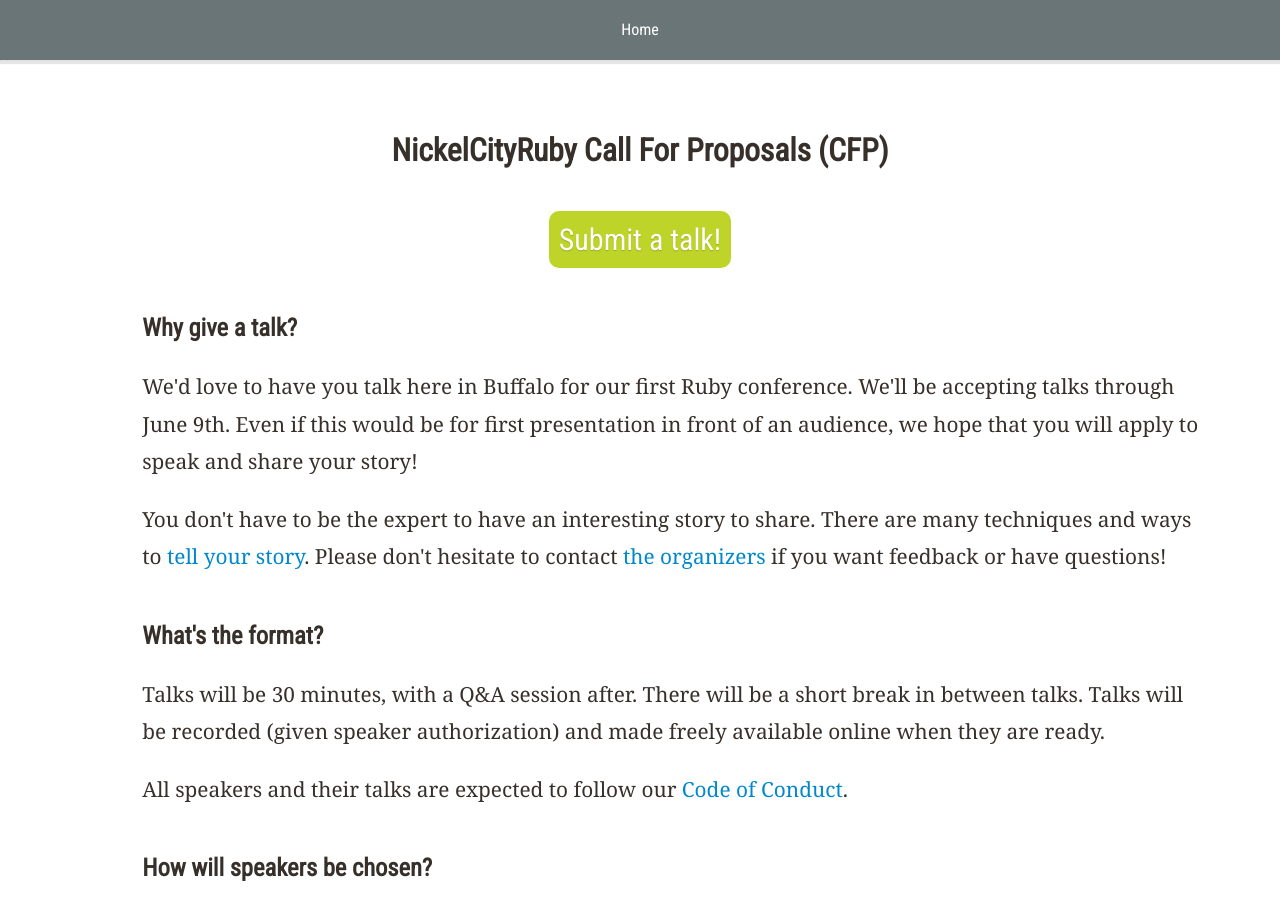
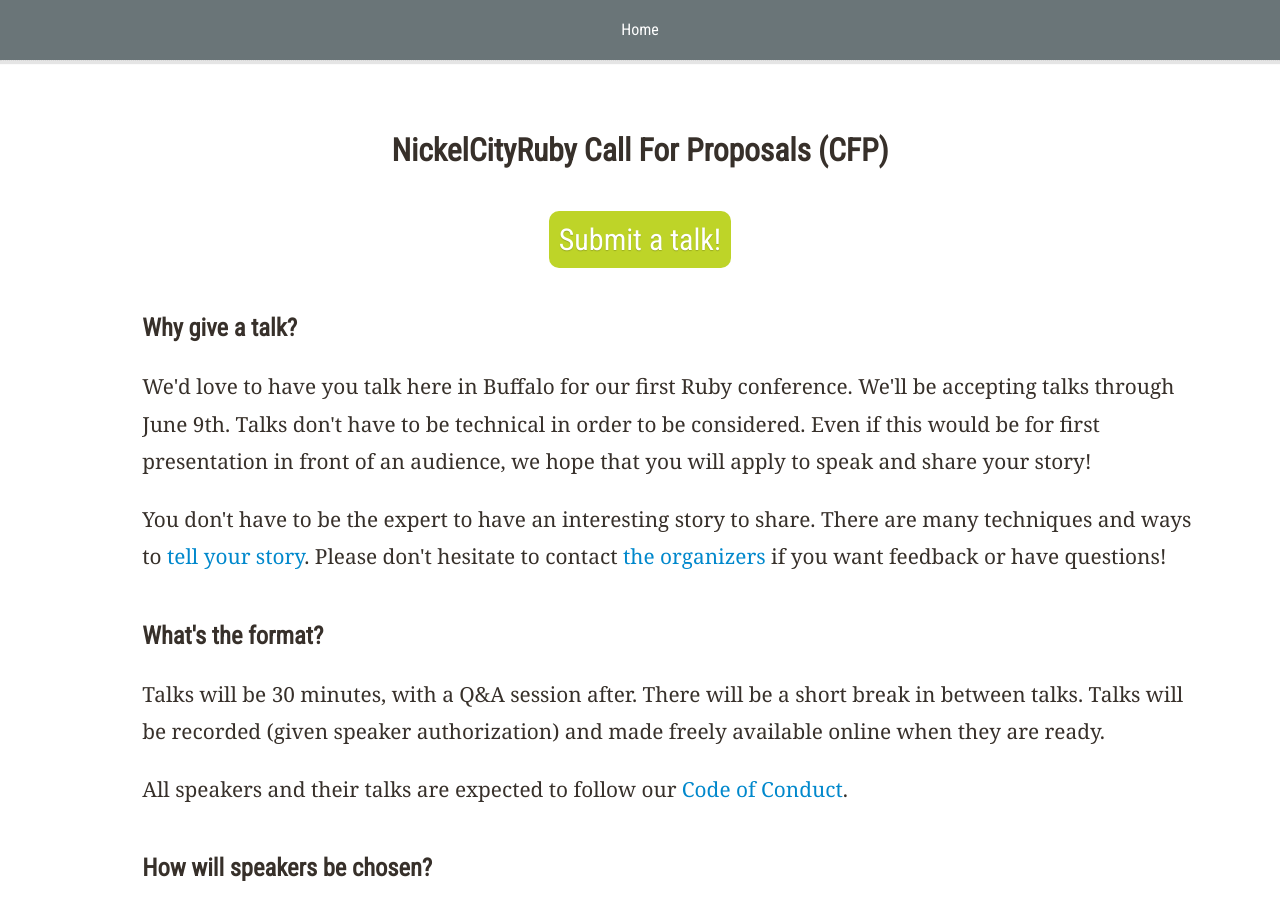
Before and after one commit to nysmakers/nysmakers.github.io, a Jekyll site: the page built from cfp/index.html, in a window 1280 px wide and 900 px high. Built offline with Jekyll 4.4.1, drawn with Linux system fonts in a browser that asks for light colours; comment, search, counter and statistics services are not loaded.

Commit message:
Don't have to be technical

```diff
--- a/cfp/index.html
+++ b/cfp/index.html
@@ -22,7 +22,7 @@
     </h3>
 
     <p class="span10 offset1">
-      We'd love to have you talk here in Buffalo for our first Ruby conference. We'll be accepting talks through June 9th. Even if this would be for first presentation in front of an audience, we hope that you will apply to speak and share your story!
+      We'd love to have you talk here in Buffalo for our first Ruby conference. We'll be accepting talks through June 9th. Talks don't have to be technical in order to be considered. Even if this would be for first presentation in front of an audience, we hope that you will apply to speak and share your story!
     </p>
     <p class="span10 offset1">
       You don't have to be the expert to have an interesting story to share. There are many techniques and ways to <a href="https://speakerdeck.com/bipuldeb/seven-deadly-tricks-seven-ways-to-storytelling">tell your story</a>. Please don't hesitate to contact <a href="mailto:nickelcityruby@gmail.com">the organizers</a> if you want feedback or have questions!</a>
```
